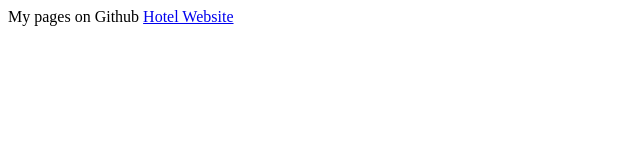
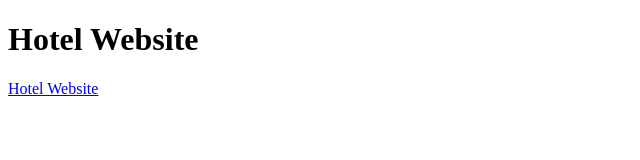
Before and after one commit to CymNet/CymNet.github.io, a plain HTML site: page index.html in a window 1280 px wide. Shown: the whole page, without its empty margins (0-640 px from the left). Drawn offline with Linux system fonts and the light colour scheme.

Commit message:
Update index.html

```diff
--- a/index.html
+++ b/index.html
@@ -5,8 +5,8 @@
   <title>Cym on Github</title>
 </head>
 <body>
-My pages on Github
+  <h1>Hotel Website</h1>
 
-  <a href="../GLU-Hotel-Website/index.html">Hotel Website</a>
+  <a href="GLU-Hotel-Website/index.html">Hotel Website</a>
 </body>
 </html>
```
